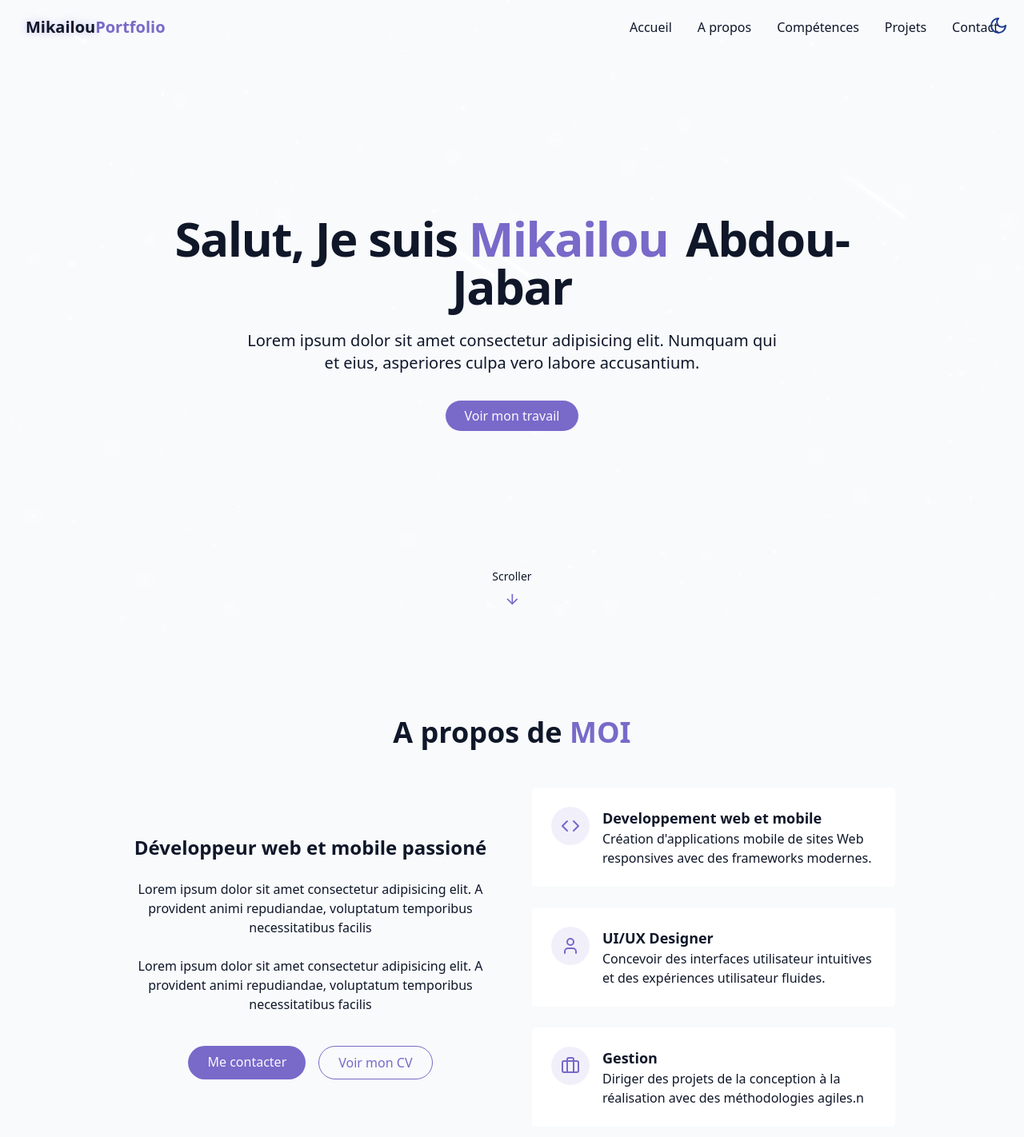
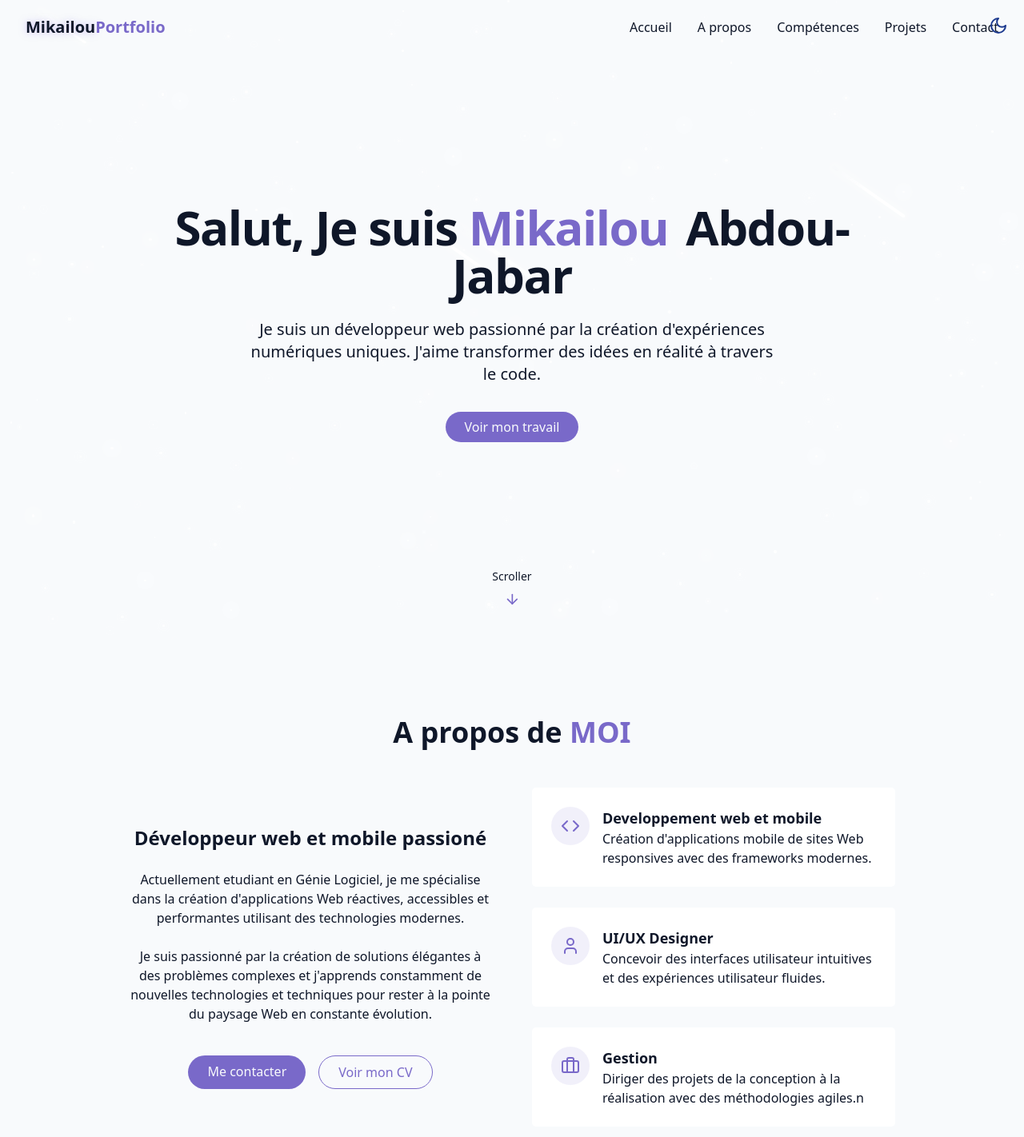
Before and after one commit to Abdou-Jabar/MIKAILOU, a React (Vite) app: page / in a window 1280 px wide. Shown: the top 1422 px of the page at 80% size. Built offline with nearby package versions, Linux system fonts and the light colour scheme.

Commit message:
Description claire de ce que tu as modifié

```diff
--- a/src/components/AboutSection.jsx
+++ b/src/components/AboutSection.jsx
@@ -13,11 +13,10 @@ const AboutSection = () => {
                     <div className="space-y-6">
                         <h3 className="text-2xl font-semibold">Développeur web et mobile passioné</h3>
                         <p className="text-muted-foreground">
-                            Lorem ipsum dolor sit amet consectetur adipisicing elit. A provident animi repudiandae, voluptatum temporibus necessitatibus facilis
+                            Actuellement etudiant en Génie Logiciel, je me spécialise dans la création d'applications Web réactives, accessibles et performantes utilisant des technologies modernes.
                         </p>
                         <p className="text-muted-foreground">
-                            Lorem ipsum dolor sit amet consectetur adipisicing elit. A provident animi repudiandae, voluptatum temporibus necessitatibus facilis
-                        </p>
+                            Je suis passionné par la création de solutions élégantes à des problèmes complexes et j'apprends constamment de nouvelles technologies et techniques pour rester à la pointe du paysage Web en constante évolution.                        </p>
                         <div className="flex flex-col sm:flex-row gap-4 pt-4 justify-center">
                             <a href="#contact" className="cosmic-button">
                                 {""}
--- a/src/components/ContactSection.jsx
+++ b/src/components/ContactSection.jsx
@@ -3,7 +3,6 @@ import { FaWhatsapp } from "react-icons/fa";
 import cn from "../lib/utils";
 
 const ContactSection = () => {
-    console.log("render")
     return <section id="contact" className="py-24 px-4 relative bg-secondary/30">
         <div className="container mx-auto max-w-5xl">
             <h2 className="text-3xl md:text-4xl text-center font-bold mb-4">
--- a/src/components/HeroSection.jsx
+++ b/src/components/HeroSection.jsx
@@ -11,7 +11,7 @@ const HeroSection = () => {
                     <span className="text-gradient opacity-0 ml-2 animate-fade-in-delay-2"> Abdou-Jabar</span>
                 </h1>
                 <p className="text-lg md:text-xl text-muted-foreground max-w-2xl mx-auto opacity-0 animate-fade-in-delay-3">
-                    Lorem ipsum dolor sit amet consectetur adipisicing elit. Numquam qui et eius, asperiores culpa vero labore accusantium.
+                    Je suis un développeur web passionné par la création d'expériences numériques uniques. J'aime transformer des idées en réalité à travers le code.
                 </p>
                 <div className="pt-4 opacity-0 animate-fade-in-delay-4">
                     <a href="#projets" className="cosmic-button">
```
